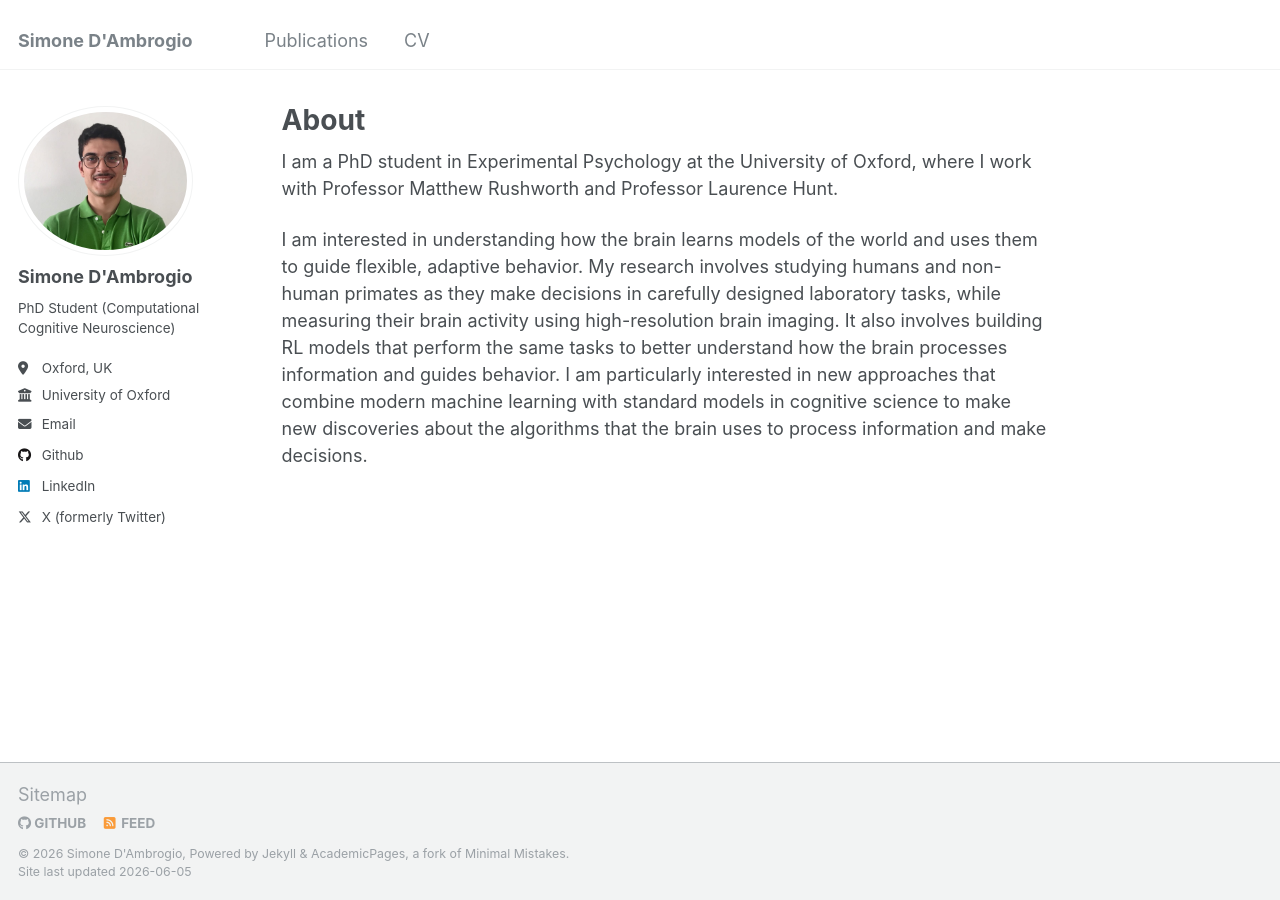
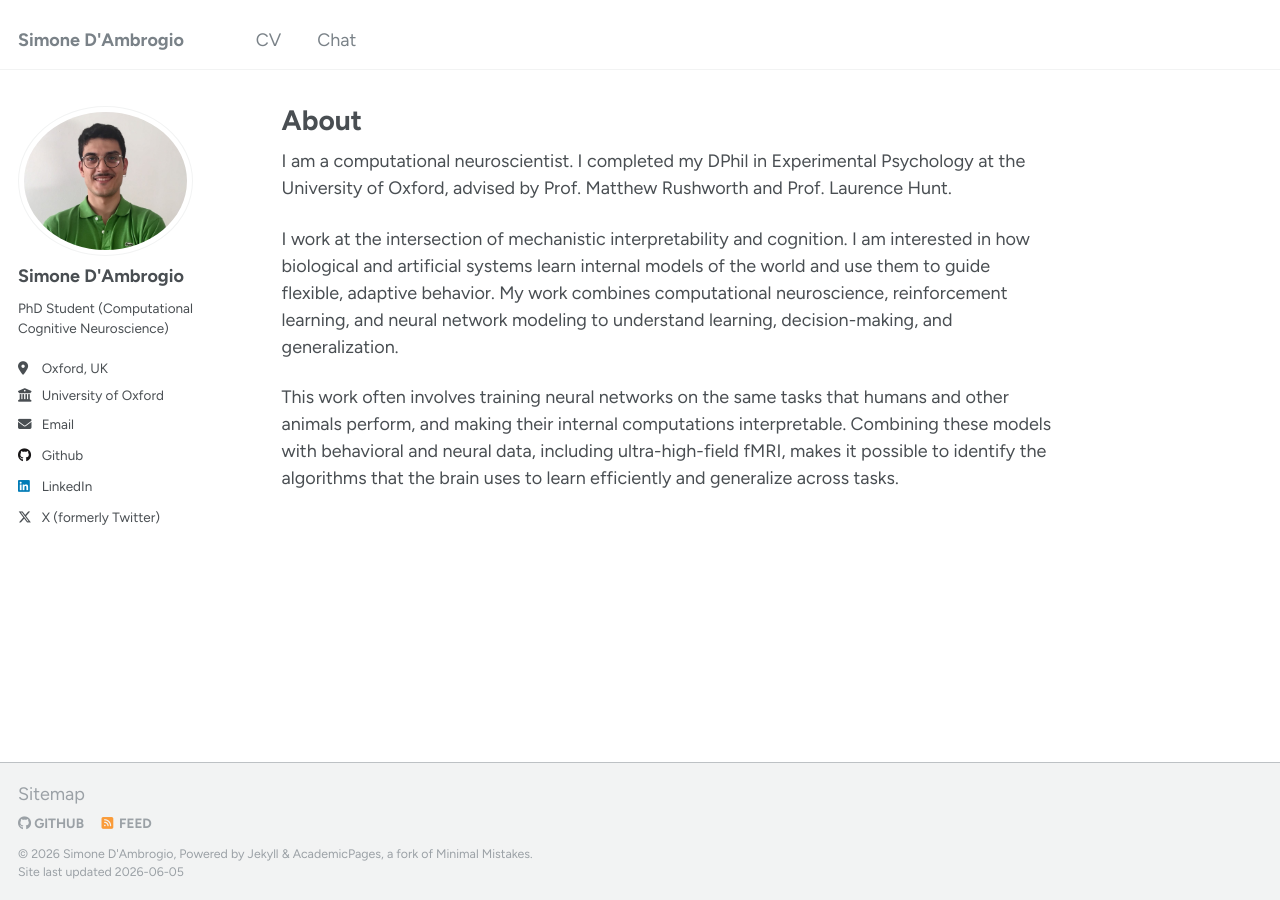
Before and after one commit to simonedambrogio/simonedambrogio.github.io, a Jekyll site: the page built from _pages/about.md, in a window 1280 px wide. Built offline with Jekyll 4.4.1, drawn with Linux system fonts in a browser that asks for light colours.

Commit message:
Add Chat tab with embedded interactive CV, refresh about text, switch to Figtree font
- Embed the interactive CV demo at /chat/ (replaces the bare redirect)
- Update CV.pdf with the interactive-CV callout
- Hide Publications tab until curated down to selected publications
- Match website font to the demo (Figtree)

Co-Authored-By: Claude Opus 4.8 (1M context) <noreply@anthropic.com>

```diff
--- a/_includes/head/custom.html
+++ b/_includes/head/custom.html
@@ -24,6 +24,11 @@
 <meta name="theme-color" content="#ffffff">
 <link rel="stylesheet" href="{{ base_path }}/assets/css/academicons.css"/>
 
+<!-- Figtree: same font as the interactive CV demo -->
+<link rel="preconnect" href="https://fonts.googleapis.com">
+<link rel="preconnect" href="https://fonts.gstatic.com" crossorigin>
+<link href="https://fonts.googleapis.com/css2?family=Figtree:ital,wght@0,300..900;1,300..900&display=swap" rel="stylesheet">
+
 
 <!-- Support for MatJax -->
 <script src="https://cdnjs.cloudflare.com/polyfill/v3/polyfill.min.js?features=es6"></script>
--- a/_pages/about.md
+++ b/_pages/about.md
@@ -7,6 +7,8 @@ redirect_from:
   - /about.html
 ---
 
-I am a PhD student in Experimental Psychology at the University of Oxford, where I work with Professor Matthew Rushworth and Professor Laurence Hunt.
+I am a computational neuroscientist. I completed my DPhil in Experimental Psychology at the University of Oxford, advised by Prof. Matthew Rushworth and Prof. Laurence Hunt.
 
-I am interested in understanding how the brain learns models of the world and uses them to guide flexible, adaptive behavior. My research involves studying humans and non-human primates as they make decisions in carefully designed laboratory tasks, while measuring their brain activity using high-resolution brain imaging. It also involves building RL models that perform the same tasks to better understand how the brain processes information and guides behavior. I am particularly interested in new approaches that combine modern machine learning with standard models in cognitive science to make new discoveries about the algorithms that the brain uses to process information and make decisions.
+I work at the intersection of mechanistic interpretability and cognition. I am interested in how biological and artificial systems learn internal models of the world and use them to guide flexible, adaptive behavior. My work combines computational neuroscience, reinforcement learning, and neural network modeling to understand learning, decision-making, and generalization.
+
+This work often involves training neural networks on the same tasks that humans and other animals perform, and making their internal computations interpretable. Combining these models with behavioral and neural data, including ultra-high-field fMRI, makes it possible to identify the algorithms that the brain uses to learn efficiently and generalize across tasks.
--- a/_sass/_variables.scss
+++ b/_sass/_variables.scss
@@ -14,7 +14,7 @@ $indent-var                 : 1.3em;
 
 /* system typefaces */
 $serif                      : Georgia, Times, serif;
-$sans-serif                 : -apple-system, ".SFNSText-Regular", "San Francisco", "Roboto", "Segoe UI", "Helvetica Neue", "Lucida Grande", Arial, sans-serif;
+$sans-serif                 : "Figtree", -apple-system, ".SFNSText-Regular", "San Francisco", "Roboto", "Segoe UI", "Helvetica Neue", "Lucida Grande", Arial, sans-serif;
 $monospace                  : Monaco, Consolas, "Lucida Console", monospace;
 
 /* sans serif typefaces */
```
Also changed, not shown: _data/navigation.yml (+7 -2 lines), _pages/chat.html (added, +21 -0 lines), chat/index.html (deleted, +0 -20 lines), 1 other file.
